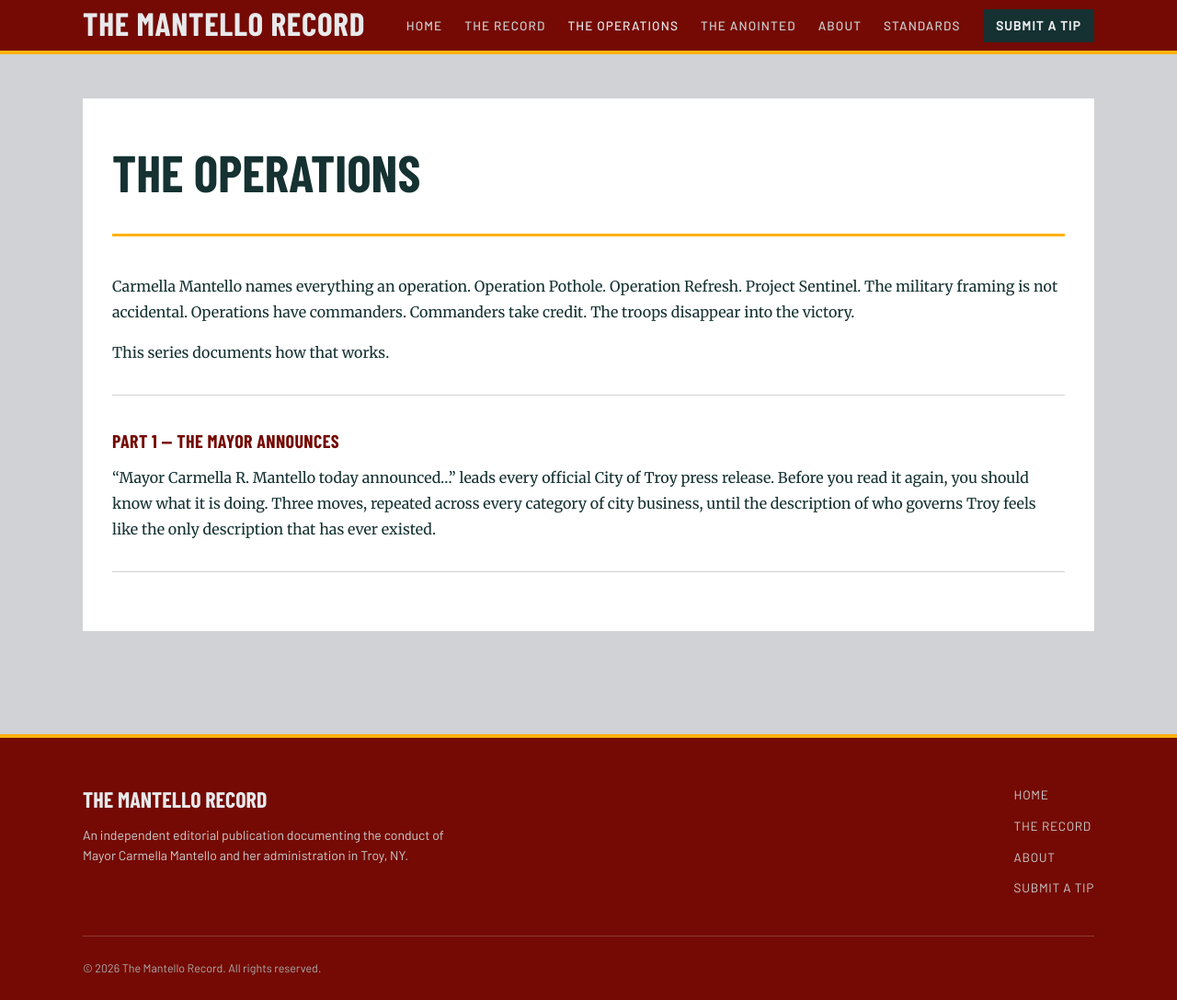
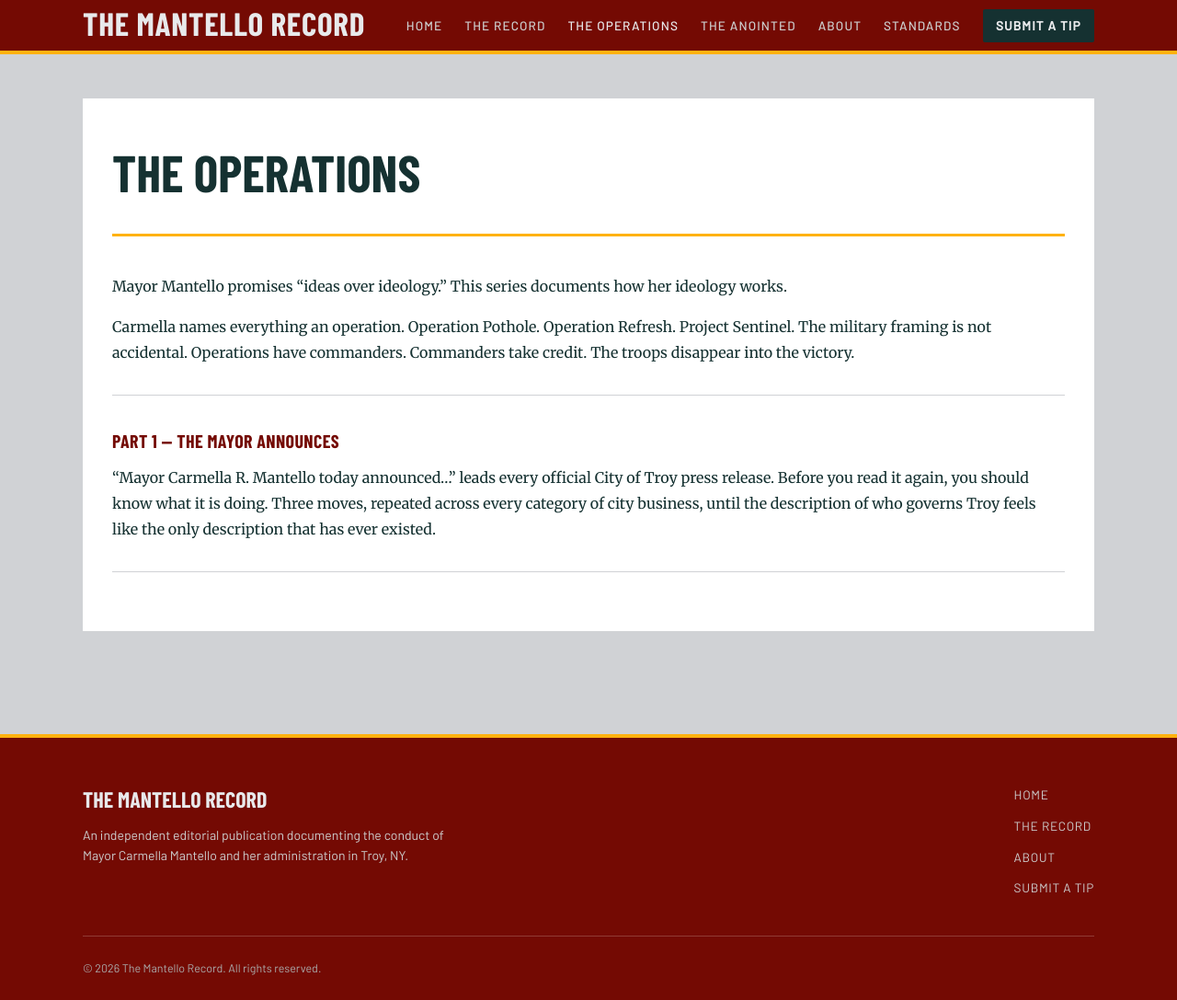
Before and after one commit to MdevitSEC/the-mantello-record, a Jekyll site: the page built from the-operations.md, in a window 1280 px wide. Shown: the whole page at 92% size. Built offline with Jekyll 4.4.1, drawn with Linux system fonts in a browser that asks for light colours; some web fonts are replaced.

Commit message:
Align section intros to Mantello's mantra: competence/people/ideas
Co-Authored-By: Claude Sonnet 4.6 <noreply@anthropic.com>

```diff
--- a/anointed/index.html
+++ b/anointed/index.html
@@ -7,7 +7,7 @@ title: "The Anointed"
   <div class="anointed-hero-inner">
     <p class="anointed-label">The Mantello Administration</p>
     <h1 class="anointed-heading">The Anointed</h1>
-    <p class="anointed-body">Mayor Mantello promised "competence over cronyism." These are the people she hired.</p>
+    <p class="anointed-body">Mayor Mantello promised "people over politics." These are the people she chose.</p>
   </div>
 </section>
 
--- a/the-operations.md
+++ b/the-operations.md
@@ -5,9 +5,9 @@ permalink: /the-operations/
 description: "A series on how Carmella Mantello constructs her public image — and what that construction erases."
 ---
 
-Carmella Mantello names everything an operation. Operation Pothole. Operation Refresh. Project Sentinel. The military framing is not accidental. Operations have commanders. Commanders take credit. The troops disappear into the victory.
+Mayor Mantello promises "ideas over ideology." This series documents how her ideology works.
 
-This series documents how that works.
+Carmella names everything an operation. Operation Pothole. Operation Refresh. Project Sentinel. The military framing is not accidental. Operations have commanders. Commanders take credit. The troops disappear into the victory.
 
 ---
 
```
Also changed, not shown: the-record.md (+1 -1 lines).
